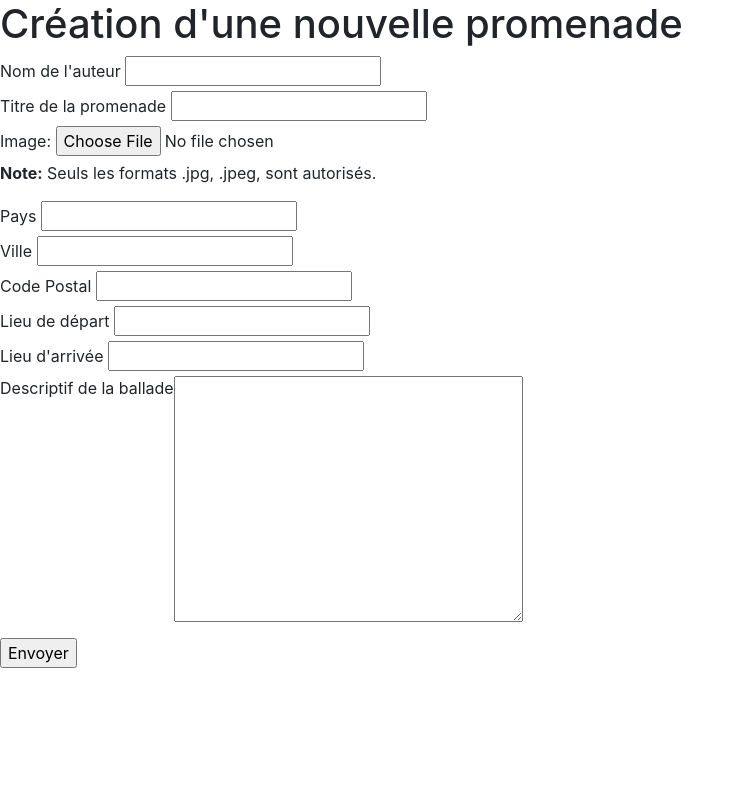
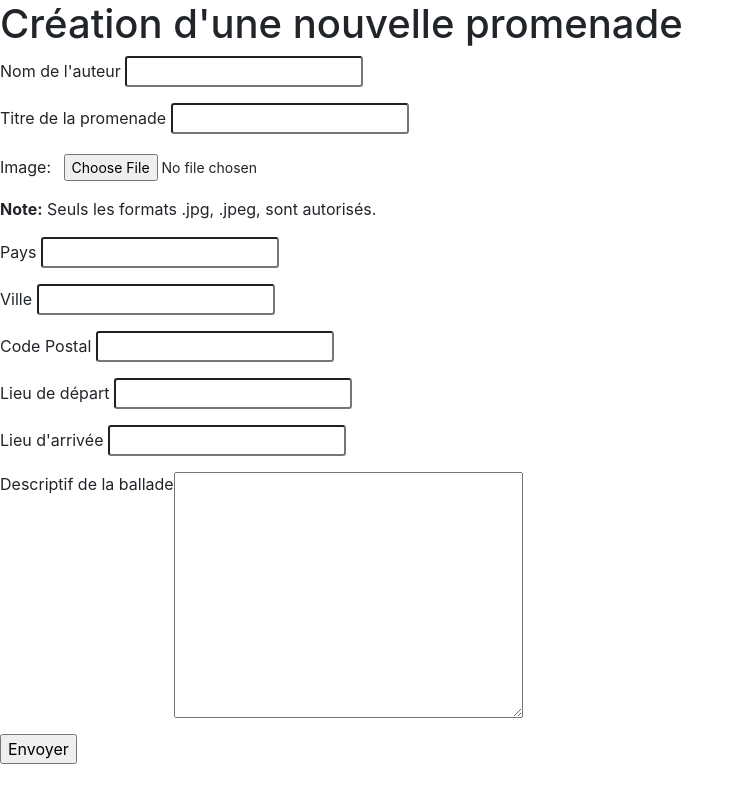
Before and after one commit to ramosarah/projet6, a PHP site: page /ajouterPromenade.php in a window 1280 px wide. Shown: the whole page, without its empty margins (0-744 px from the left). Run offline with PHP 8.4, Linux system fonts and the light colour scheme.

Commit message:
MàJ processAjouter.php avec taille images

```diff
--- a/www/afficherPromenade.php
+++ b/www/afficherPromenade.php
@@ -24,8 +24,6 @@ $promenade = $database->afficherPromenade($id);
 
         <h1>Détail de la promenade sélectionnée</h1>
 
-        <p>
-        </p>
 
 
         <p>
--- a/www/ajouterPromenade.php
+++ b/www/ajouterPromenade.php
@@ -44,18 +44,18 @@ $database = new Database();
 
                     <div>
                         <label for="nom"> Nom de l'auteur</label>
-                        <input type="text" name="nom" id="nom" require>
+                        <input class="form-group form-control-sm" type="text" name="nom" id="nom" require>
                     </div>
 
                     <div>
                         <label for="titre">Titre de la promenade</label>
-                        <input type="text" name="titre" id="titre" require>
+                        <input class="form-group form-control-sm" type="text" name="titre" id="titre" require>
                     </div>
 
 
                     <div>
                         <label for="img">Image:</label>
-                        <input type="file" name="imgUp" id="img">
+                        <input class="form-group form-control-sm" type="file" name="imgUp" id="img">
                         <p><strong>Note:</strong> Seuls les formats .jpg, .jpeg, sont autorisés.</p>
                     </div>
 
@@ -65,34 +65,34 @@ $database = new Database();
 
                     <div>
                         <label for="pays">Pays</label>
-                        <input type="text" name="pays" id="pays" require>
+                        <input class="form-group form-control-sm" type="text" name="pays" id="pays" require>
                     </div>
 
                     <div>
                         <label for="ville">Ville</label>
-                        <input type="text" name="ville" id="ville" require>
+                        <input class="form-group form-control-sm" type="text" name="ville" id="ville" require>
                     </div>
 
 
                     <div>
                         <label for="zip">Code Postal</label>
-                        <input type="number" name="zip" id="zip" require>
+                        <input class="form-group form-control-sm" type="number" name="zip" id="zip" require>
                     </div>
 
                     <div>
                         <label for="depart">Lieu de départ</label>
-                        <input type="text" name="depart" id="depart" require>
+                        <input class="form-group form-control-sm" type="text" name="depart" id="depart" require>
                     </div>
 
 
                     <div>
                         <label for="arrivee">Lieu d'arrivée</label>
-                        <input type="text" name="arrivee" id="arrivee" require>
+                        <input class="form-group form-control-sm" type="text" name="arrivee" id="arrivee" require>
                     </div>
 
                     <div class="d-flex align-content-sm-start">
                         <label for="descr">Descriptif de la ballade</label>
-                        <textarea class="form-group "  name="descr" id="descr" rows="10" cols="32"></textarea>
+                        <textarea class="form-group"  name="descr" id="descr" rows="10" cols="32"></textarea>
                     </div>
 
 
--- a/www/modifierPromenade.php
+++ b/www/modifierPromenade.php
@@ -5,7 +5,7 @@
 
     $database = new Database();
     $id = $_GET['id'];
-    var_dump($id);
+
     $promenade = $database->afficherPromenade($id);
 
 ?>
@@ -27,9 +27,8 @@
         <h1>Veuillez faire des modifications nécessaires</h1>
 
 
-        <div class="container">
 
-        <div class="row">
+        <div>
             <form action="processAjouter.php" method="post">
 
                 <div>
--- a/www/processAjouter.php
+++ b/www/processAjouter.php
@@ -29,7 +29,7 @@ if($_SERVER["REQUEST_METHOD"] == "POST"){
 
         if(!array_key_exists($ext, $attribution)) die("Erreur : Veuillez sélectionner un format de fichier valide.");
 
-        $maxTaille = 5 * 1024 * 1024;
+        $maxTaille = 2 * 1024 * 1024;
         if($tailleFichier > $maxTaille) die("Error: La taille du fichier est supérieure à la limite autorisée.");
 
 
```
